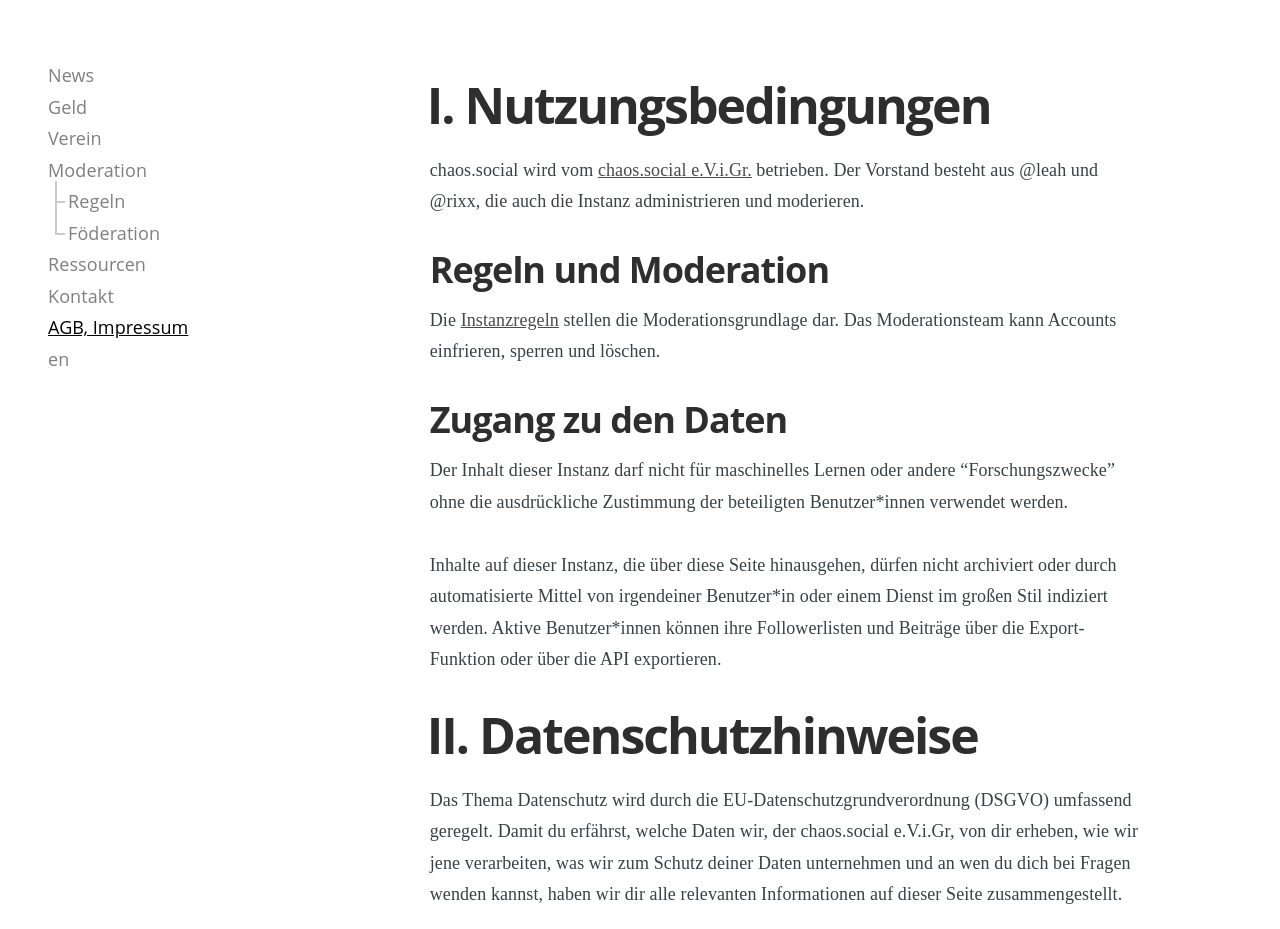
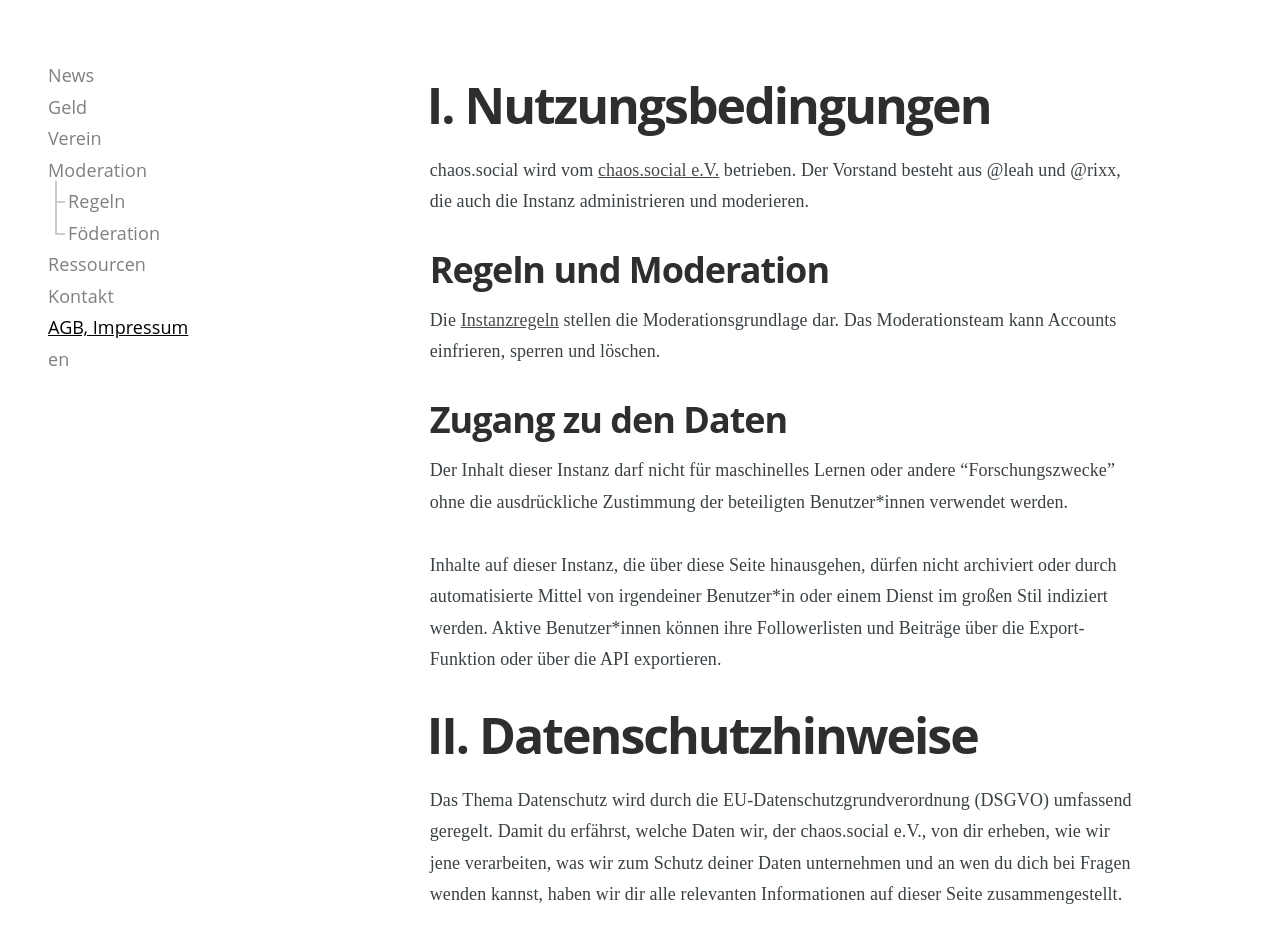
Before and after one commit to chaossocial/meta, a Jekyll site: the page built from agb.md, in a window 1280 px wide. Shown: the top 929 px of the page. Built offline with Jekyll 4.4.1, drawn with Linux system fonts in a browser that asks for light colours.

Commit message:
remove i.Gr.

```diff
--- a/agb.md
+++ b/agb.md
@@ -6,7 +6,7 @@
 
 # I. Nutzungsbedingungen
 
-chaos.social wird vom [chaos.social e.V.i.Gr.](/verein) betrieben.
+chaos.social wird vom [chaos.social e.V.](/verein) betrieben.
 Der Vorstand besteht aus @leah und @rixx, die auch die Instanz administrieren und moderieren.
 
 
@@ -25,7 +25,7 @@
 # II. Datenschutzhinweise
 
 Das Thema Datenschutz wird durch die EU-Datenschutzgrundverordnung (DSGVO) umfassend geregelt.
-Damit du erfährst, welche Daten wir, der chaos.social e.V.i.Gr, von dir erheben, wie wir jene verarbeiten, was wir zum Schutz deiner Daten unternehmen und an wen du dich bei Fragen wenden kannst, haben wir dir alle relevanten Informationen auf dieser Seite zusammengestellt.
+Damit du erfährst, welche Daten wir, der chaos.social e.V., von dir erheben, wie wir jene verarbeiten, was wir zum Schutz deiner Daten unternehmen und an wen du dich bei Fragen wenden kannst, haben wir dir alle relevanten Informationen auf dieser Seite zusammengestellt.
 
 ## 1. Auftragsdatenverarbeitung, Hosting und Spenden
 Für das Hosting nutzt chaos.social die Cloud Dienste und Server der Hetzner Online GmbH, Industriestr. 25 91710 Gunzenhausen, Deutschland.
@@ -132,7 +132,7 @@
 
 ## 7. Verantwortliche im Sinne des Datenschutzrechts
 
-    chaos.social e.V.i.Gr
+    chaos.social e.V.
     c/o Leah Oswald
     Fichtestr. 75
     69469 Weinheim
@@ -160,7 +160,7 @@
 
 Angaben gemäß § 5 TMG:
 
-    chaos.social e.V.i.Gr
+    chaos.social e.V.
     c/o Leah Oswald
     Fichtestr. 75
     69469 Weinheim
```
Also changed, not shown: geld.md (+1 -1 lines), money.md (+1 -1 lines), terms.md (+3 -3 lines), verein.md (+1 -1 lines).
